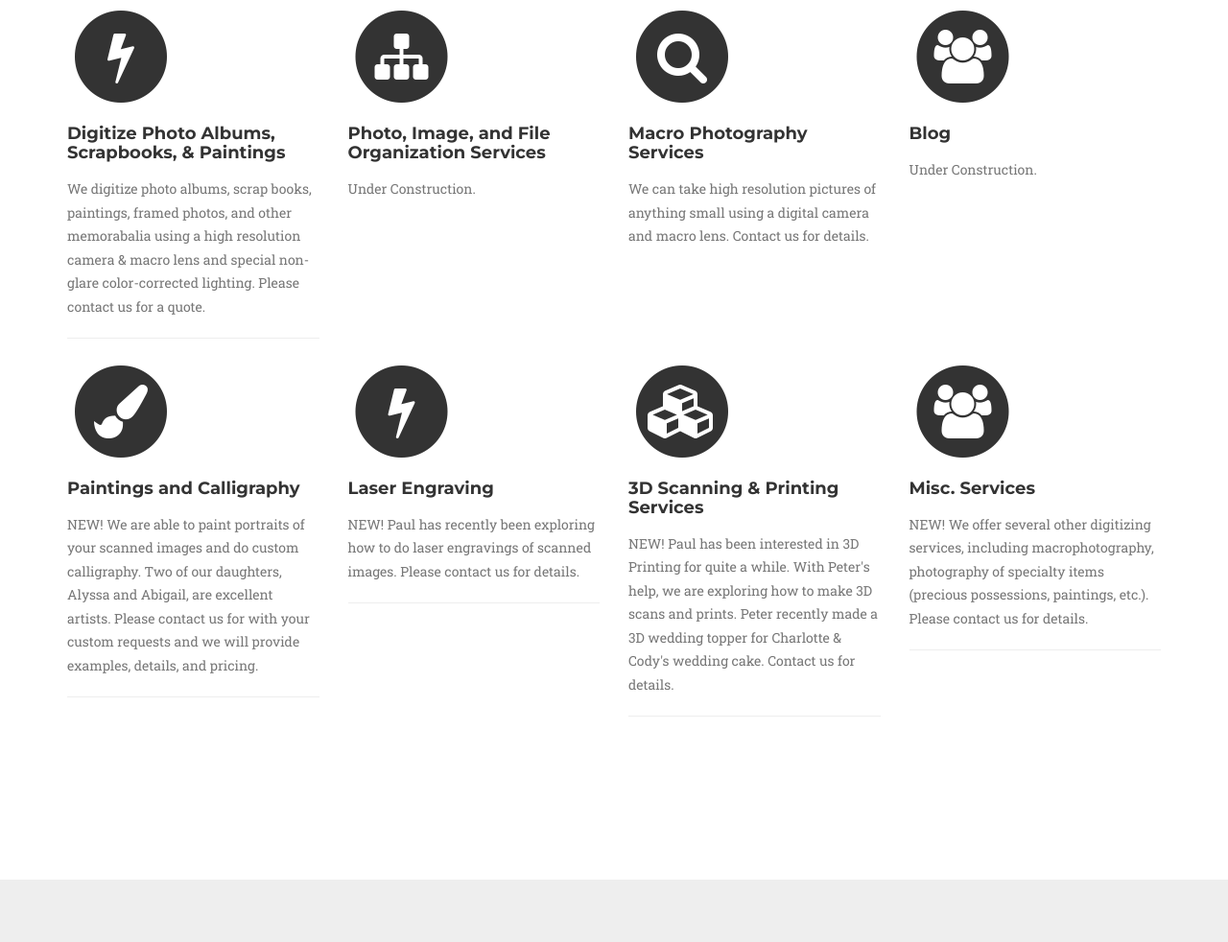
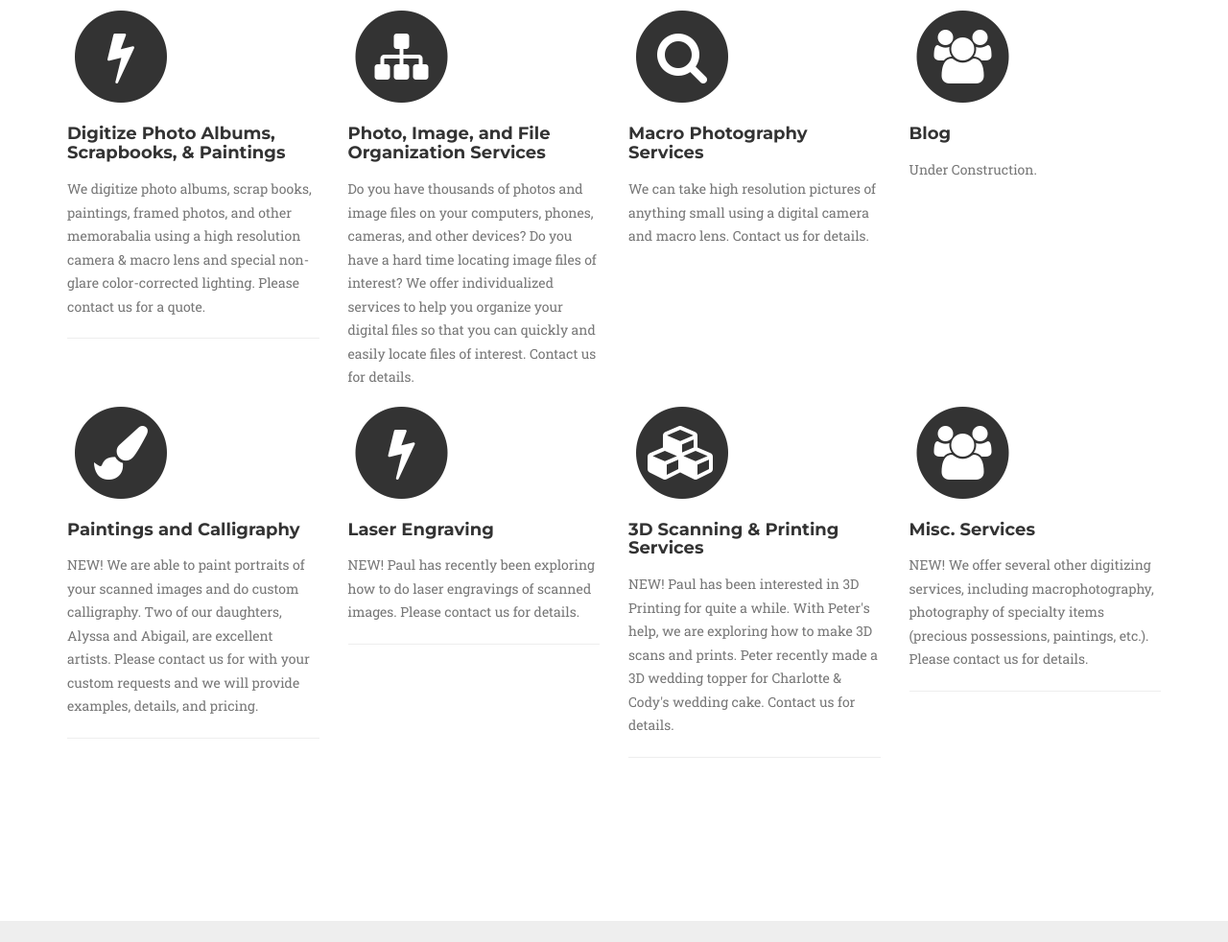
Before and after one commit to pandapix/pandapix.github.io, a website: page index.html in a window 1280 px wide. Shown: the part 2216-3198 px from the top of the page at 96% size. Drawn offline with nearby package versions, Linux system fonts and the light colour scheme; a web font is replaced by a local one.

Commit message:
Update index.html

```diff
--- a/index.html
+++ b/index.html
@@ -171,7 +171,7 @@
                         <i class="fa fa-sitemap fa-stack-1x fa-inverse"></i>
                     </span>
                     <h4 class="service-heading">Photo, Image, and File Organization Services</h4>
-                    <p class="text-muted">Under Construction.  </p>
+                    <p class="text-muted">Do you have thousands of photos and image files on your computers, phones, cameras, and other devices?  Do you have a hard time locating image files of interest?  We offer individualized services to help you organize your digital files so that you can quickly and easily locate files of interest.  Contact us for details.  </p>
                 </div>
                 <div class="col-md-3">
                     <span class="fa-stack fa-4x">
```
